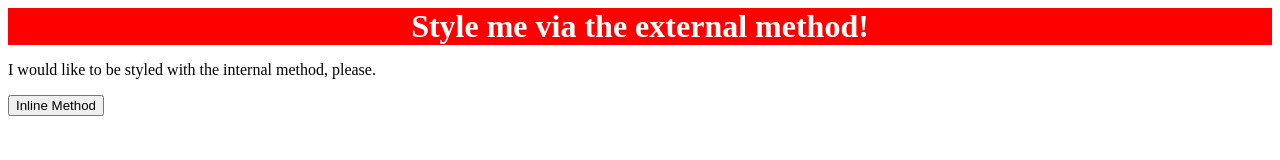
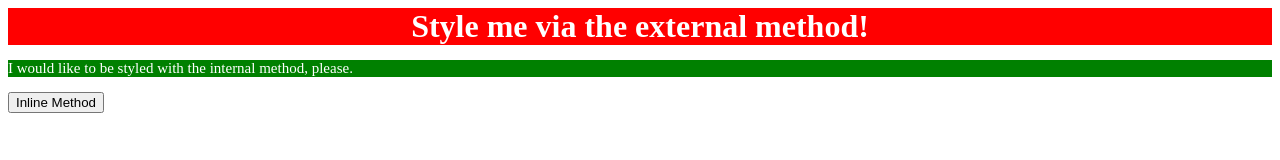
Before and after one commit to chelseahyun/01-css-methods, a plain HTML site: page index.html in a window 1280 px wide. Drawn offline with Linux system fonts and the light colour scheme.

Commit message:
Internal method
2nd element's CSS linked to html via internal method

```diff
--- a/index.html
+++ b/index.html
@@ -4,11 +4,24 @@
     <meta charset="UTF-8">
     <meta name="viewport" content="width=device-width, initial-scale=1.0">
     <title>Method for Adding CSS</title>
+
+    <!-- external method to link css to html for 1st element -->
     <link rel="stylesheet" href="styles.css" />
+
+    <!-- internal method to link css to html for 2nd element -->
+    <style>
+        p {
+            background-color: green;
+            color: white;
+            font-size: 15px;
+        }
+    </style>
 </head>
 <body>
     <div>Style me via the external method!</div>
+
     <p>I would like to be styled with the internal method, please.</p>
-    <button>Inline Method</button>
+
+    <button >Inline Method</button>
 </body>
 </html>
```
